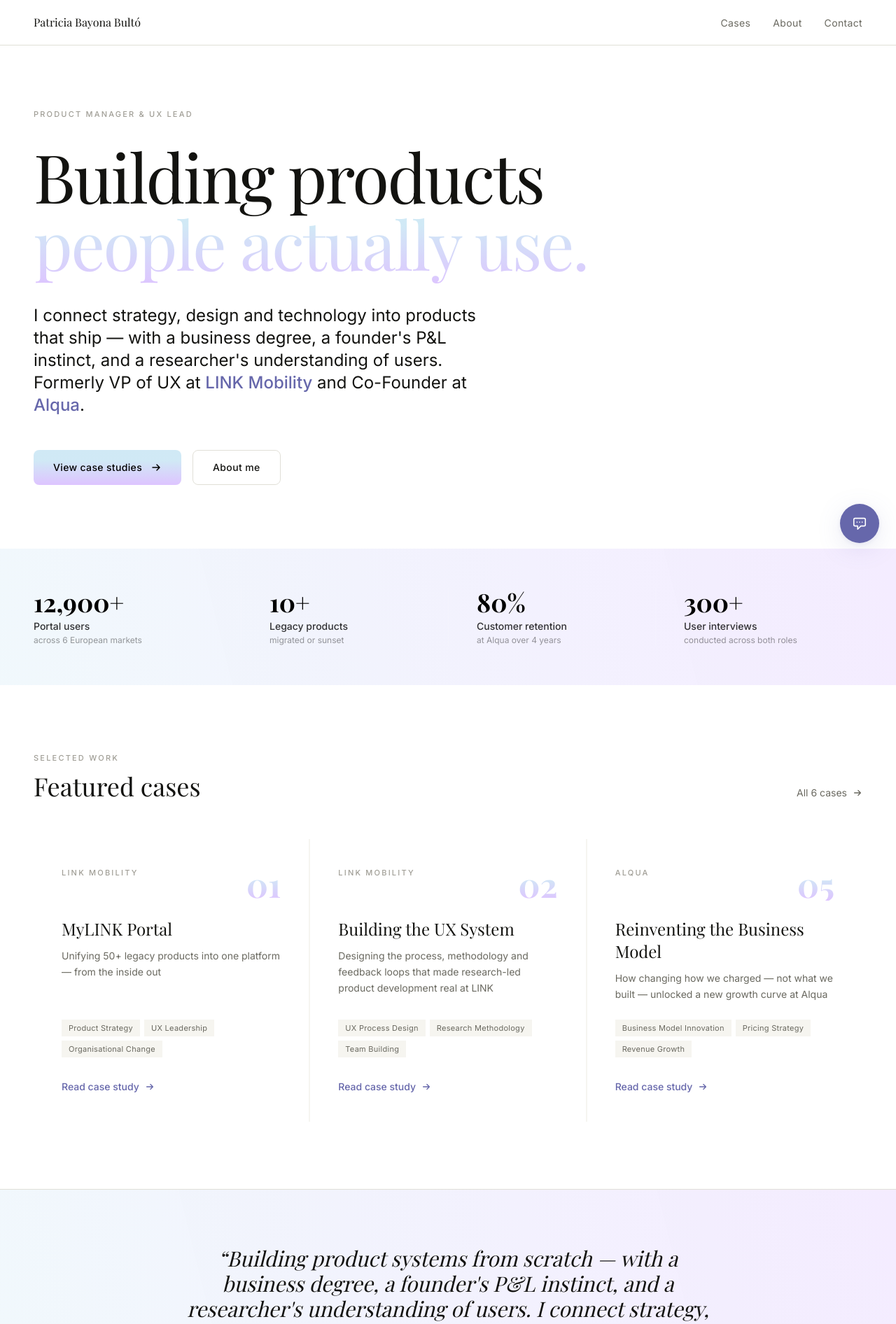
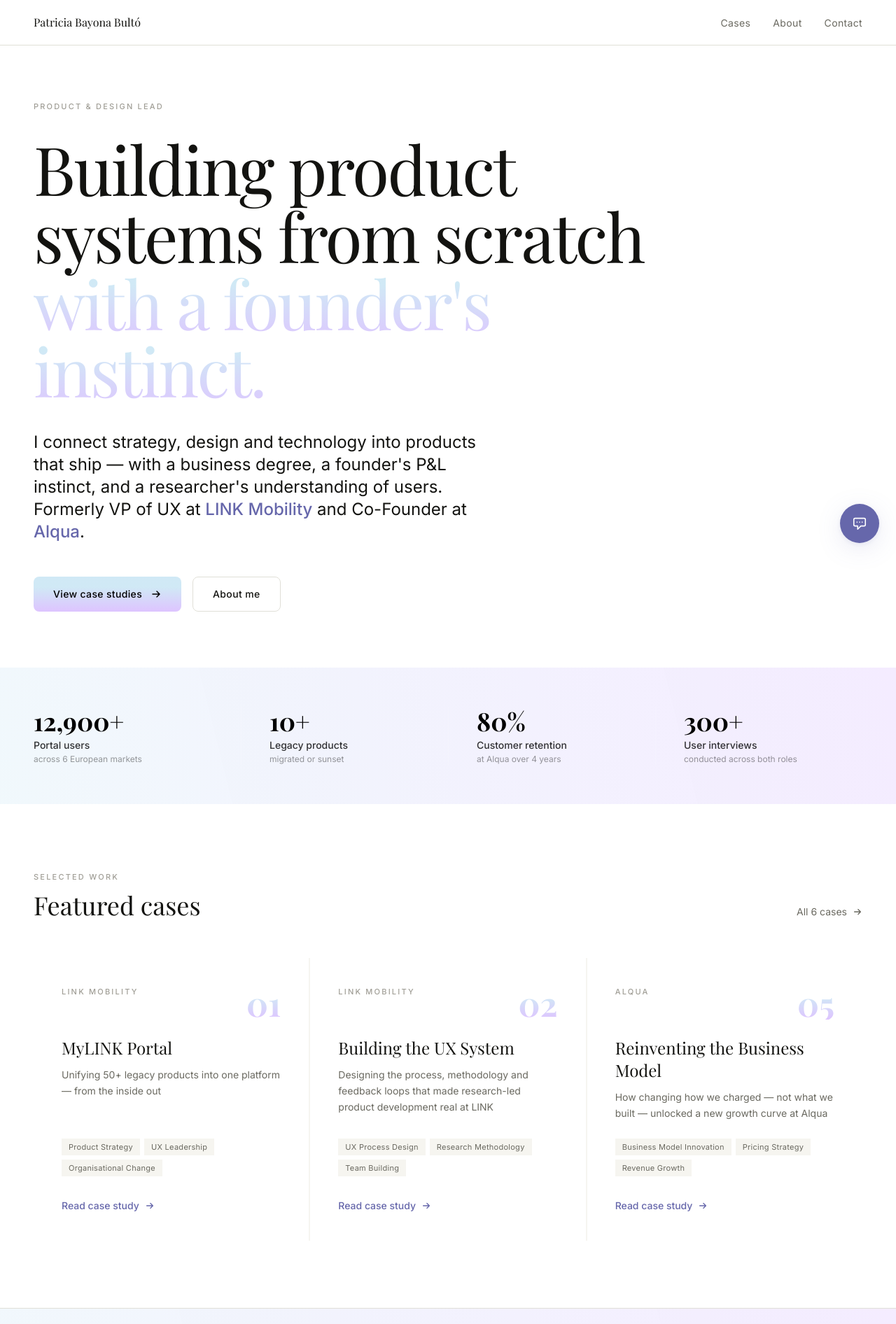
Before and after one commit to Scostta/portforlio-patricia, a Next.js app: page / in a window 1280 px wide. Shown: the top 1892 px of the page at 70% size. Built offline with nearby package versions, Linux system fonts and the light colour scheme; a web font is replaced by a local one.

Commit message:
small changes

```diff
--- a/src/app/(main)/page.tsx
+++ b/src/app/(main)/page.tsx
@@ -18,12 +18,12 @@ export default function HomePage(): ReactElement {
       <section>
         <div className="min-h-[90vh] flex flex-col justify-center px-6 lg:px-12 max-w-7xl mx-auto py-20">
           <div className="max-w-4xl">
-            <p className="section-label mb-8 animate-fade-up">Product Manager & UX Lead</p>
+            <p className="section-label mb-8 animate-fade-up">Product & Design Lead</p>
 
             <h1 className="font-serif text-5xl sm:text-6xl lg:text-7xl xl:text-8xl leading-[1.05] tracking-tight text-ink mb-10 animate-fade-up [animation-delay:100ms]">
-              Building products
+              Building product systems from scratch
               <br />
-              <span className="bg-gradient-primary bg-clip-text text-transparent">people actually use.</span>
+              <span className="bg-gradient-primary bg-clip-text text-transparent">with a founder's instinct.</span>
             </h1>
 
             <p className="text-xl lg:text-2xl leading-relaxed text-ink max-w-2xl mb-12 animate-fade-up [animation-delay:400ms]">
@@ -110,7 +110,7 @@ export default function HomePage(): ReactElement {
       {/* Positioning block */}
       <section className="bg-gradient-secondary border-y border-border px-6 lg:px-12 py-20">
         <div className="max-w-3xl mx-auto text-center">
-          <p className="font-serif text-2xl lg:text-3xl text-ink leading-relaxed italic reveal-far">
+          <p className="font-serif text-2xl lg:text-3xl text-ink leading-relaxed reveal-far">
             &ldquo;Building product systems from scratch — with a business degree, a founder&apos;s
             P&amp;L instinct, and a researcher&apos;s understanding of users. I connect strategy,
             design and technology into products that actually ship.&rdquo;
```
